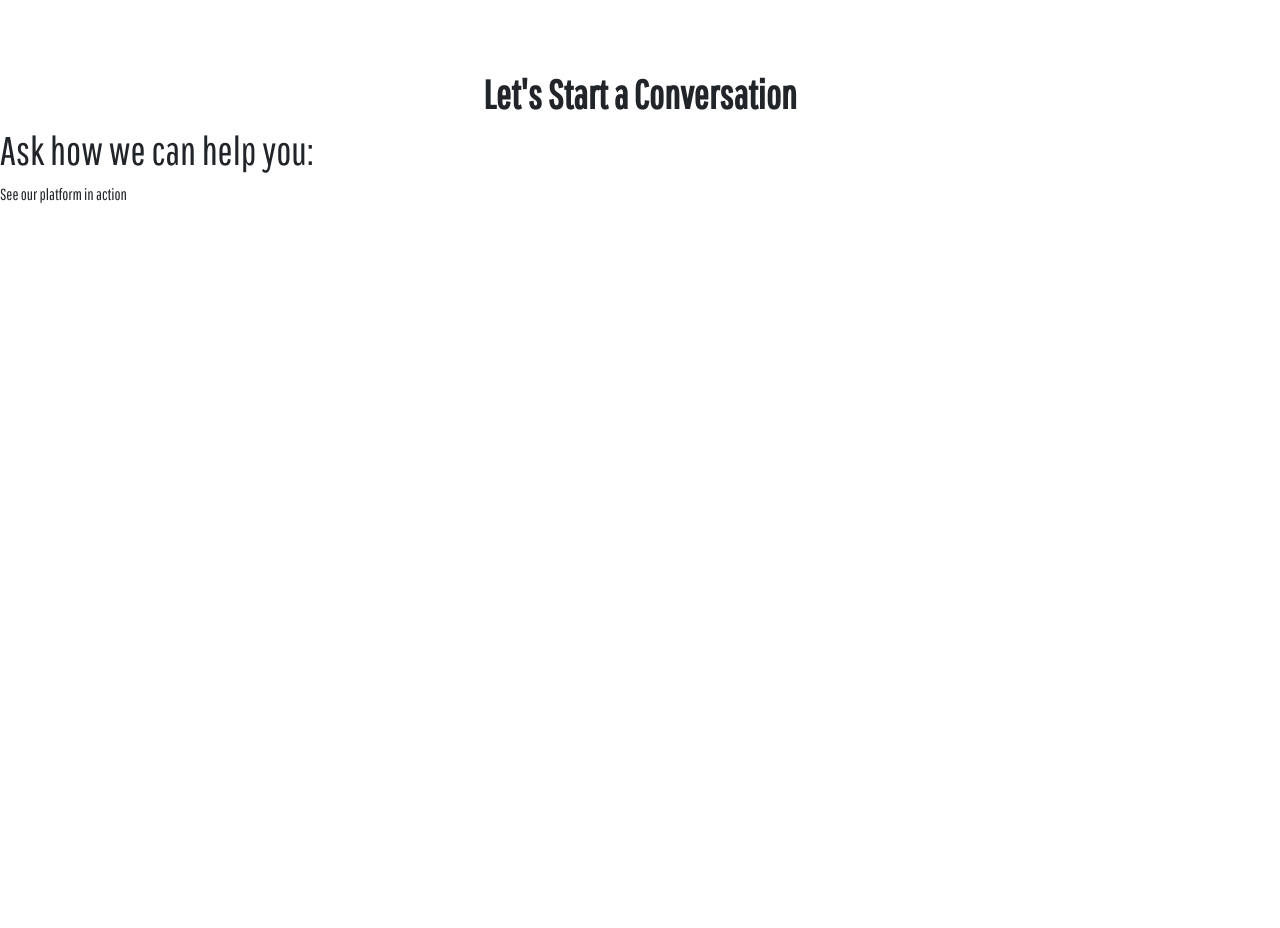
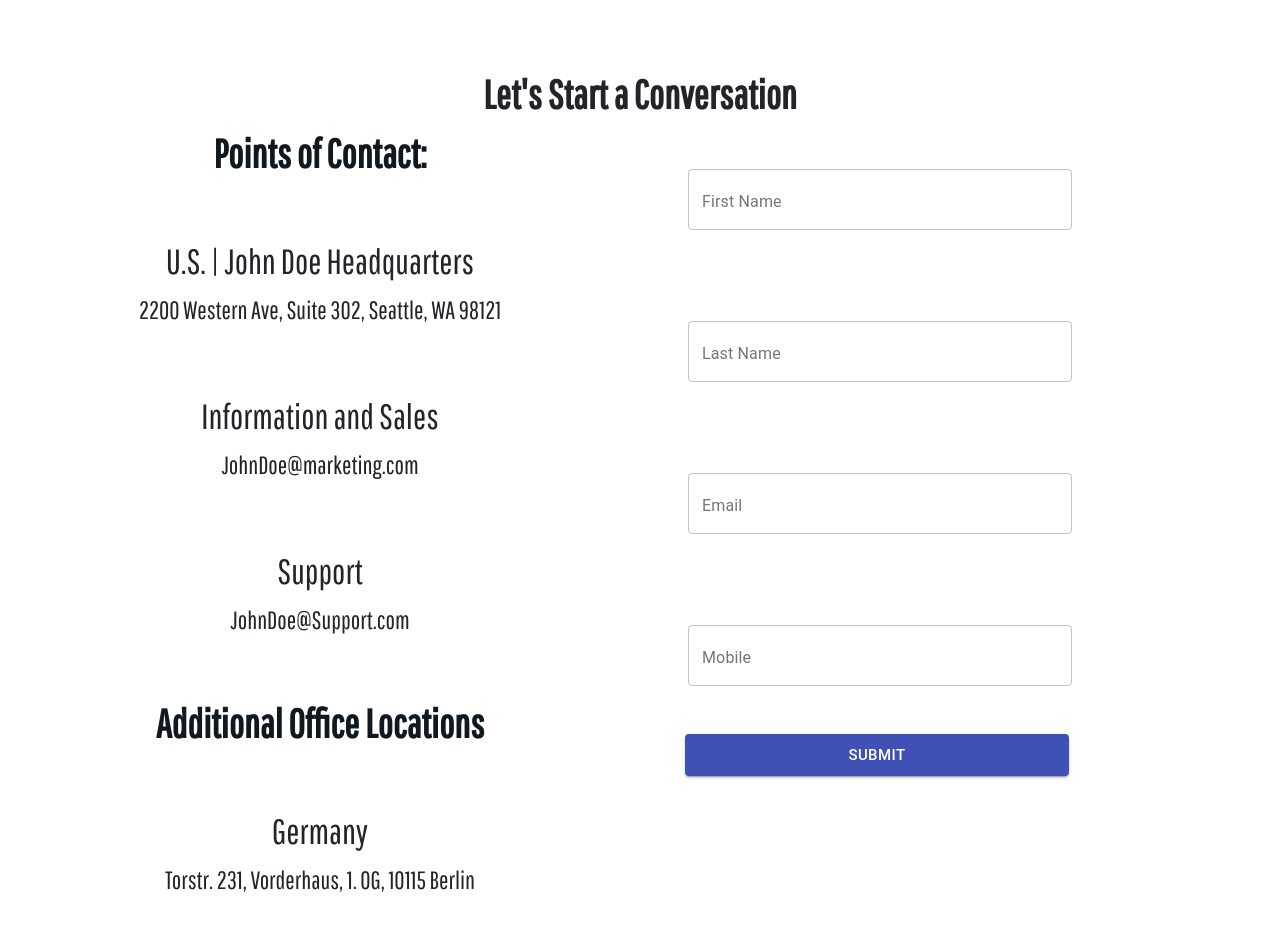
Before and after one commit to arman226/simple-project, a React (Create React App) app: page /Contact in a window 1280 px wide. Shown: the part 500-1428 px from the top of the page. Before the commit the page ends 800 px from the top, so only its background shows below. Built offline with nearby package versions, Linux system fonts and the light colour scheme.

Commit message:
fixed positions and added more info

```diff
--- a/src/pages/ContactUs.css
+++ b/src/pages/ContactUs.css
@@ -58,3 +58,23 @@ video {
     font-weight: bold;
     font-family: "Pathway Gothic One";
 }
+
+h4 {
+    font-size: 2.5em;
+    line-height: 55px;
+    color: #101820;
+    font-weight: 800;
+    margin-bottom: 1.25em;
+}
+
+.p-1 {
+    font-size: 35px;
+    font-weight: 500;
+}
+
+.p-2 {
+    margin-top: -25px;
+    margin-bottom: 50px;
+    font-size: 25px;
+    font-weight: 100;
+}
--- a/src/pages/ContactUs.js
+++ b/src/pages/ContactUs.js
@@ -1,18 +1,37 @@
 import React, {useEffect, useState} from "react";
-import { makeStyles, Typography, Collapse } from "@material-ui/core";
+import { makeStyles, Typography, Collapse, Grid, TextField, Button} from "@material-ui/core";
 import { COLORS } from "../styles/color.styles";
 import './ContactUs.css';
+import universe from "../assets/video/video-1.mp4";
+
 
 const ContactUs = () => {
   const classes = useStyles();
+  const handleInputChange = e=> {
+    const {name,value} = e.target
+    setValues({
+      ...values,
+      [name]: value
+    })
+  }
   const [checked, setChecked] = useState(false);
   useEffect(() => {
     setChecked(true);
   },[])
+
+const initialValues = {
+  id: 0,
+  firstName: '',
+  lastName: '',
+  email: '',
+  mobile: '',
+
+}
+const [values,setValues] = useState(initialValues);
   return(
       <div>
         <div className ="hero-container">
-        <video src='../assets/video/video-1.mp4' autoPlay loop muted></video>
+        <video src= {universe} autoPlay loop muted></video>
         <Collapse
           in ={checked}
           {... (checked ? { timeout: 1000 } : {})}
@@ -24,14 +43,61 @@ const ContactUs = () => {
         <div className="wrapper">
           <h1 className="typography-title">Let's Start a Conversation</h1>
         </div>
-        <div className="wrapper-column max width">
-          <div className="x-column x-sm x-1-2">
-            <div>
-              <h1>Ask how we can help you:</h1>
-              <p>See our platform in action</p>
-            </div>
-          </div>
-        </div>
+        <form className={classes.root}>
+          <Grid  container justifyContent="center" alignItems="flex-start">
+            <Grid item xs={12} sm={6} container  direction="column" justifyContent="flex-start" alignItems="center">
+              <h4>Points of Contact:</h4>
+              <p className="p-1"> U.S. | John Doe Headquarters</p>
+              <p className="p-2">2200 Western Ave, Suite 302, Seattle, WA 98121</p>
+              <p className="p-1">Information and Sales</p>
+              <p className="p-2">JohnDoe@marketing.com</p>
+              <p className="p-1">Support</p>
+              <p className="p-2">JohnDoe@Support.com</p>
+              <h4>Additional Office Locations</h4>
+              <p className="p-1">Germany</p>
+              <p className="p-2">Torstr. 231, Vorderhaus, 1. OG, 10115 Berlin</p>
+              </Grid>
+              <Grid item xs={12} sm={6}>
+                <TextField
+                  variant="outlined"
+                  label="First Name"
+                  name="firstName"
+                  value={values.firstName}
+                  onChange = {handleInputChange}
+                  />
+                <TextField
+                  variant="outlined"
+                  label="Last Name"
+                  name="lastName"
+                  value={values.lastName}
+                  onChange = {handleInputChange}
+                  />
+                <TextField
+                  variant="outlined"
+                  label="Email"
+                  name="email"
+                  value={values.email}
+                  onChange = {handleInputChange}
+                  />
+                <TextField
+                  variant="outlined"
+                  label="Mobile"
+                  name="mobile"
+                  value={values.mobile}
+                  onChange = {handleInputChange}
+                  />
+                  <br/>
+                <Button
+                  variant="contained"
+                  color="primary"
+                  size="large"
+                  className={classes.btn}
+                >
+                  Submit
+                </Button>
+              </Grid>
+          </Grid>
+          </form>
       </div>
 
   )
@@ -46,6 +112,17 @@ const useStyles = makeStyles((theme) => ({
     color: COLORS.WHITE,
     fontFamily: "Pathway Gothic One",
   },
+  root: {
+    '& .MuiFormControl-root': {
+      width: '60%',
+      margin: theme.spacing(6),
+    }
+  },
+  btn: {
+    marginLeft: 45,
+    width: '60%',
+
+  }
 }));
 
 export default ContactUs;
```
